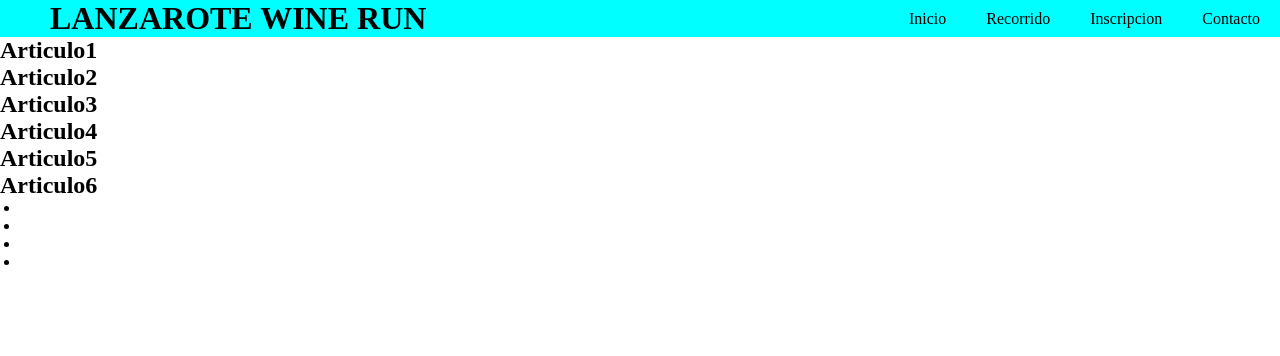
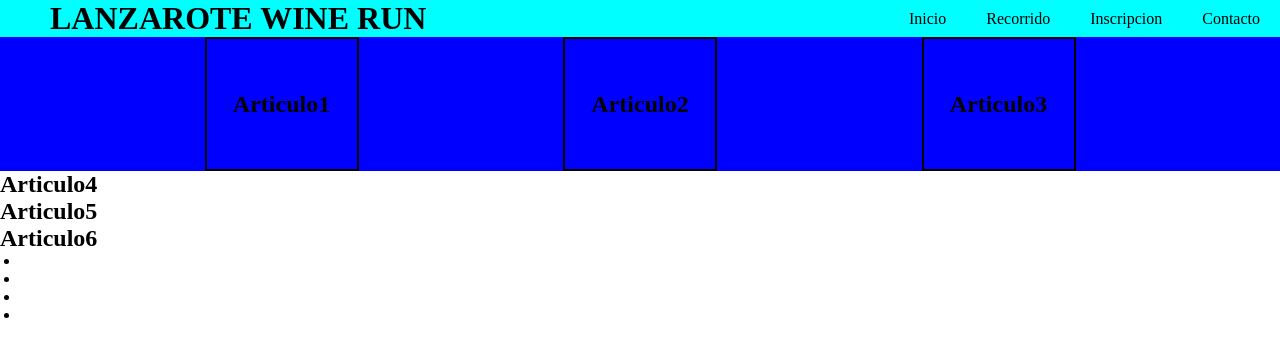
Before and after one commit to josebolanos/cursoprogramacion, a plain HTML site: page maquetacion/maqueta.html in a window 1280 px wide. Drawn offline with Linux system fonts and the light colour scheme.

Commit message:
seccion1 terminado

```diff
--- a/maquetacion/maqueta.css
+++ b/maquetacion/maqueta.css
@@ -20,3 +20,33 @@
 li{
     margin: 0 20px;
 }
+
+.section1{
+    background-color: blue;
+    display: flex;
+    justify-content: space-evenly;
+}
+.articulo1{
+    display: flex;
+    width: 150px;
+    height: 130px;
+    border: solid 2px black;
+    justify-content: center;
+    align-items: center;
+}
+.articulo2{
+    display: flex;
+    width: 150px;
+    height: 130px;
+    border: solid 2px black;
+    justify-content: center;
+    align-items: center;
+}
+.articulo3{
+    display: flex;
+    width: 150px;
+    height: 130px;
+    border: solid 2px black;
+    justify-content: center;
+    align-items: center;
+}
--- a/maquetacion/maqueta.html
+++ b/maquetacion/maqueta.html
@@ -19,11 +19,10 @@
         </ul>
     </header>
 
-    <section>
+    <section class="section1">
         <div class="articulo1"><h2>Articulo1</h2></div>
         <div class="articulo2"><h2>Articulo2</h2></div>
         <div class="articulo3"><h2>Articulo3</h2></div>
-
     </section>
 
     <aside>
@@ -32,9 +31,9 @@
     </aside>
 
     <section class="seccion2">
-        <div class="articulo1"><h2>Articulo4</h2></div>
-        <div class="articulo2"><h2>Articulo5</h2></div>
-        <div class="articulo3"><h2>Articulo6</h2></div>
+        <div class="articulo4"><h2>Articulo4</h2></div>
+        <div class="articulo5"><h2>Articulo5</h2></div>
+        <div class="articulo6"><h2>Articulo6</h2></div>
     </section>
 
     <footer>
```
